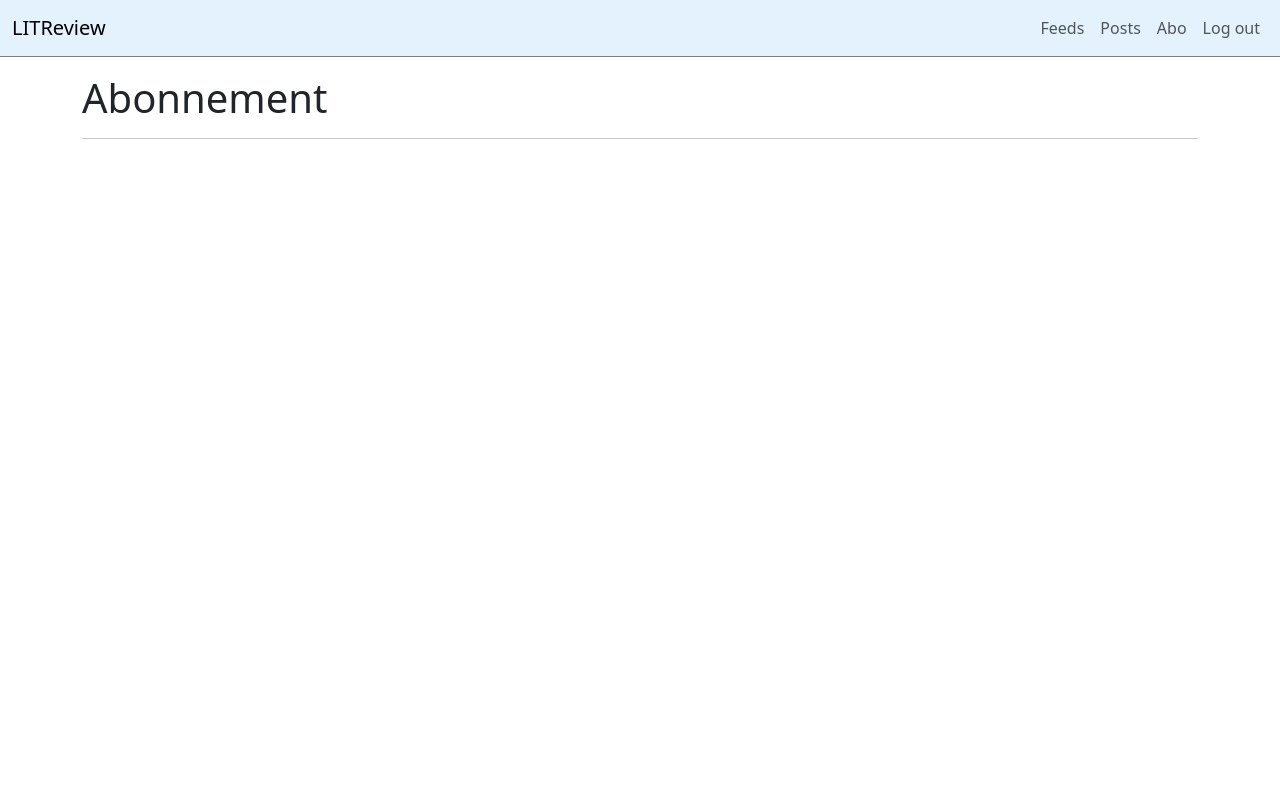
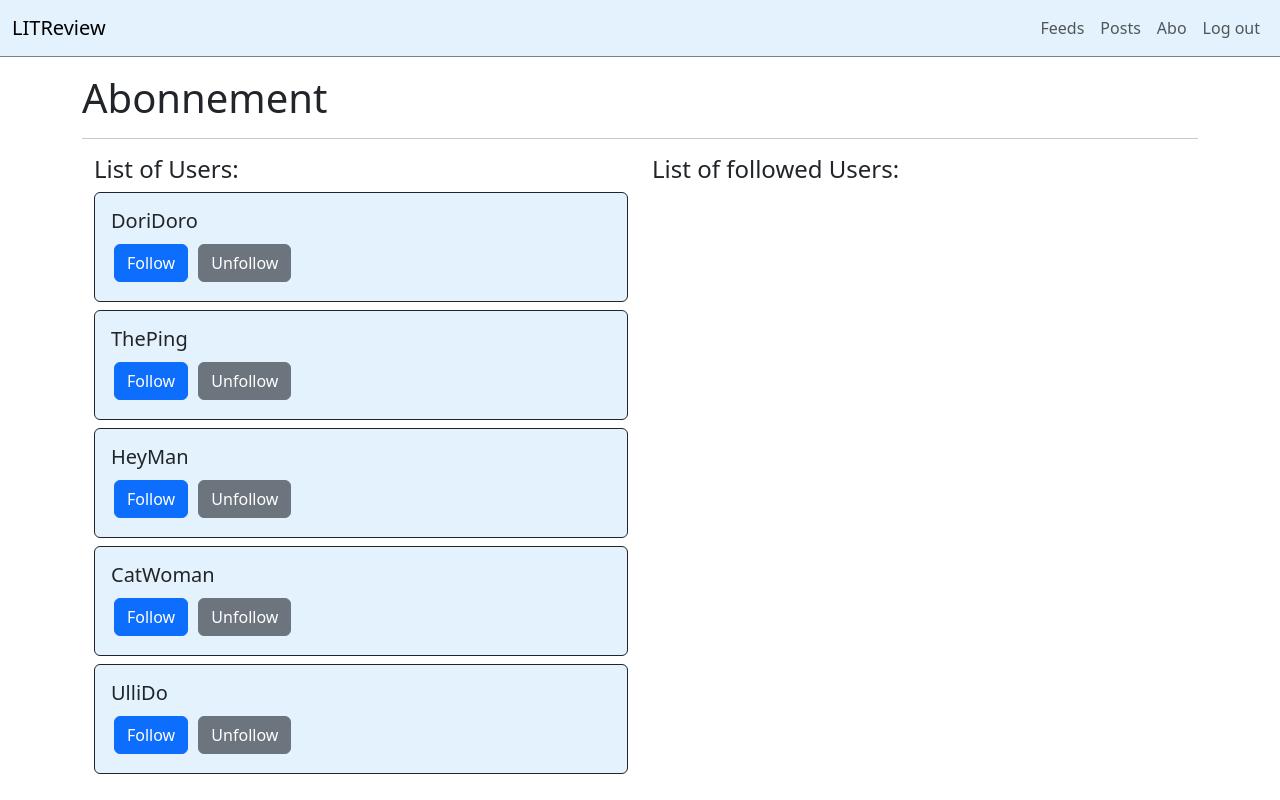
Before and after one commit to DoriDoro/LITRevu-project, a Django app: page /abo/ in a window 1280 px wide. Run offline with Django 4.2, Linux system fonts and the light colour scheme; a user stored in the database is signed in; data comes from the database, SQL or seed files in the repository; both versions use the stored data as it was after the commit.

Commit message:
created view for abo_page. display followed user and all users

```diff
--- a/accounts/models.py
+++ b/accounts/models.py
@@ -32,4 +32,4 @@ class UserFollows(models.Model):
         unique_together = ['user', 'followed_user']
 
     def __str__(self):
-        return f"{self.user} - follow: {self.followed_user}"
+        return f"{self.user} - is following: {self.followed_user}"
--- a/review/templates/abo/abo.html
+++ b/review/templates/abo/abo.html
@@ -8,20 +8,34 @@
   <form method="post">
     {% csrf_token %}
     <div class="container justify-content-center">
-    {% for followed_user in all_followed_users %}
       <div class="row justify-content-center">
+
         <div class="col-sm-6">
-          <div class="card border-dark my-1 w-80" style="background-color: #e3f2fd;">
+          <h4> List of Users: </h4>
+          {% for user in users %}
+          <div class="card border-dark my-2" style="background-color: #e3f2fd;">
+            <div class="card-body">
+              <h5 class="card-title"> {{ user.username }} </h5>
+              <a href="#" class="btn btn-primary" style="margin: 3px"> Follow </a>
+              <a href="#" class="btn btn-secondary" style="margin: 3px"> Unfollow </a>
+            </div>
+          </div>
+          {% endfor %}
+        </div>
+
+        <div class="col-sm-6">
+          <h4> List of followed Users: </h4>
+          {% for followed_user in followed_users %}
+          <div class="card border-dark my-2" style="background-color: #e3f2fd;">
             <div class="card-body">
               <h5 class="card-title"> {{ followed_user.followed_user.username }} </h5>
-              <h5 class="card-title"> {{ followed_by }} </h5>
-              <a href="#" class="btn btn-primary" style="margin: 5px"> Follow </a>
-              <a href="#" class="btn btn-secondary" style="margin: 5px"> Unfollow </a>
+              <a href="#" class="btn btn-primary" style="margin: 3px"> Follow </a>
+              <a href="#" class="btn btn-secondary" style="margin: 3px"> Unfollow </a>
             </div>
           </div>
+          {% endfor %}
         </div>
       </div>
-    {% endfor %}
     </div>
   </form>
 </div>
--- a/review/views.py
+++ b/review/views.py
@@ -106,10 +106,16 @@ def create_review_for_ticket_view(request, pk):
 
 
 # abo page
+@login_required
 def list_user_view(request):
-    user = User.objects.get(id=request.user.id)
-    all_followed_users = UserFollows.objects.filter(user=user)
+    followed_users = request.user.following.all()
 
-    context = {'user': user, 'all_followed_users': all_followed_users}
+    users = User.objects.filter(
+        is_superuser=False,
+    ).exclude(
+        id__in=request.user.following.values_list('followed_user_id', flat=True)
+    ).exclude(id=request.user.id)
+
+    context = {'users': users, 'followed_users': followed_users}
 
     return render(request, 'abo/abo.html', context)
```
Also changed, not shown: db.sqlite3.
